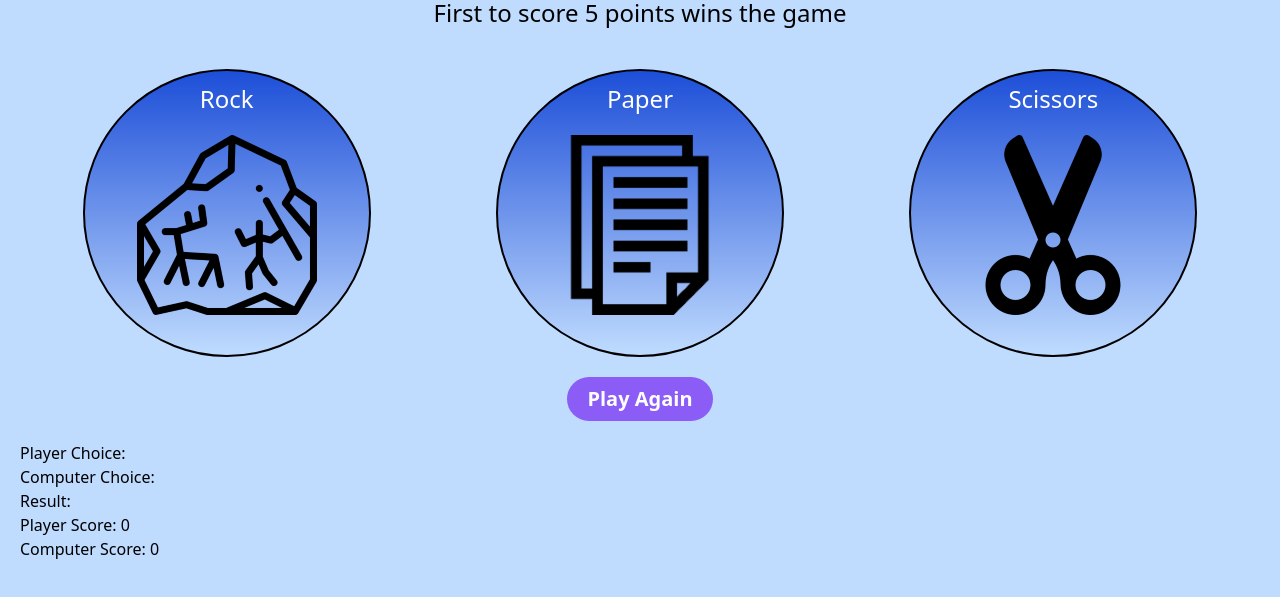
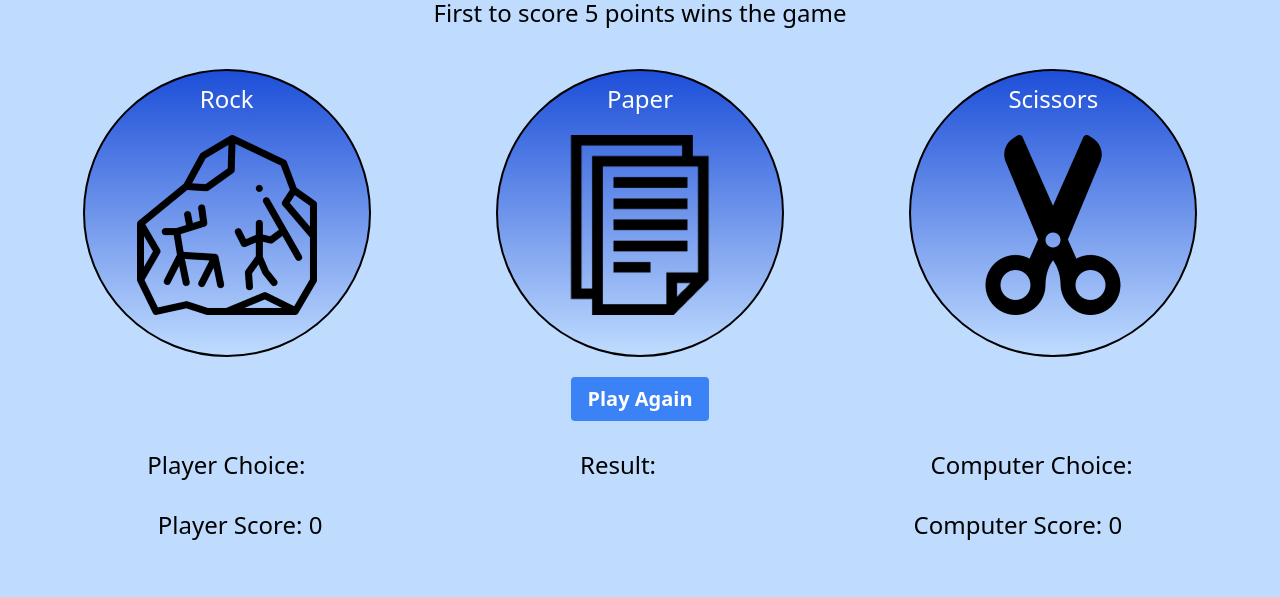
Before and after one commit to Ibrahim-Mohamed45/Rock-Paper-Scissors, a website: page public/index.html in a window 1280 px wide. Shown: the part 127-724 px from the top of the page. Drawn offline with Linux system fonts and the light colour scheme.

Commit message:
Style text

```diff
--- a/public/index.html
+++ b/public/index.html
@@ -23,18 +23,20 @@
         </div>
     </div>
     <div class="flex justify-center py-5">
-        <button class="playAgain bg-violet-500 hover:bg-violet-600 focus:outline-none focus:ring focus:ring-violet-300 active:bg-violet-700 px-5 py-3 text-xl leading-5 rounded-full font-semibold text-white"><p class = "buttonText">Play Again</p></button>
+        <button class="playAgain bg-blue-500 hover:bg-blue-700 text-white font-bold text-xl py-2 px-4 rounded"><p class = "buttonText">Play Again</p></button>
     </div>
 </div>
 
 <div class="scores">
-    <div>
+    <div class="flex justify-around font-medium text-2xl pt-2 gap-5 text-center">
         <p class="playerChoice">Player Choice: </p>
+        <p class="resultsText">Result: </p>
         <p class="computerChoice">Computer Choice: </p>
-        <p class="resultsText">Result: </p>
+    </div>
+    <div class="flex justify-around font-medium text-2xl py-7 gap-5 text-center">
         <p class="playerScore">Player Score: <span data-player-score>0</span> </p>
+        <p class="finalWinner"></p>
         <p class="computerScore">Computer Score: <span data-computer-score>0</span></p>
-        <p class="finalWinner"></p>
     </div>
 </div>
 <script src="../script.js"></script>
```
Also changed, not shown: public/output.css.
